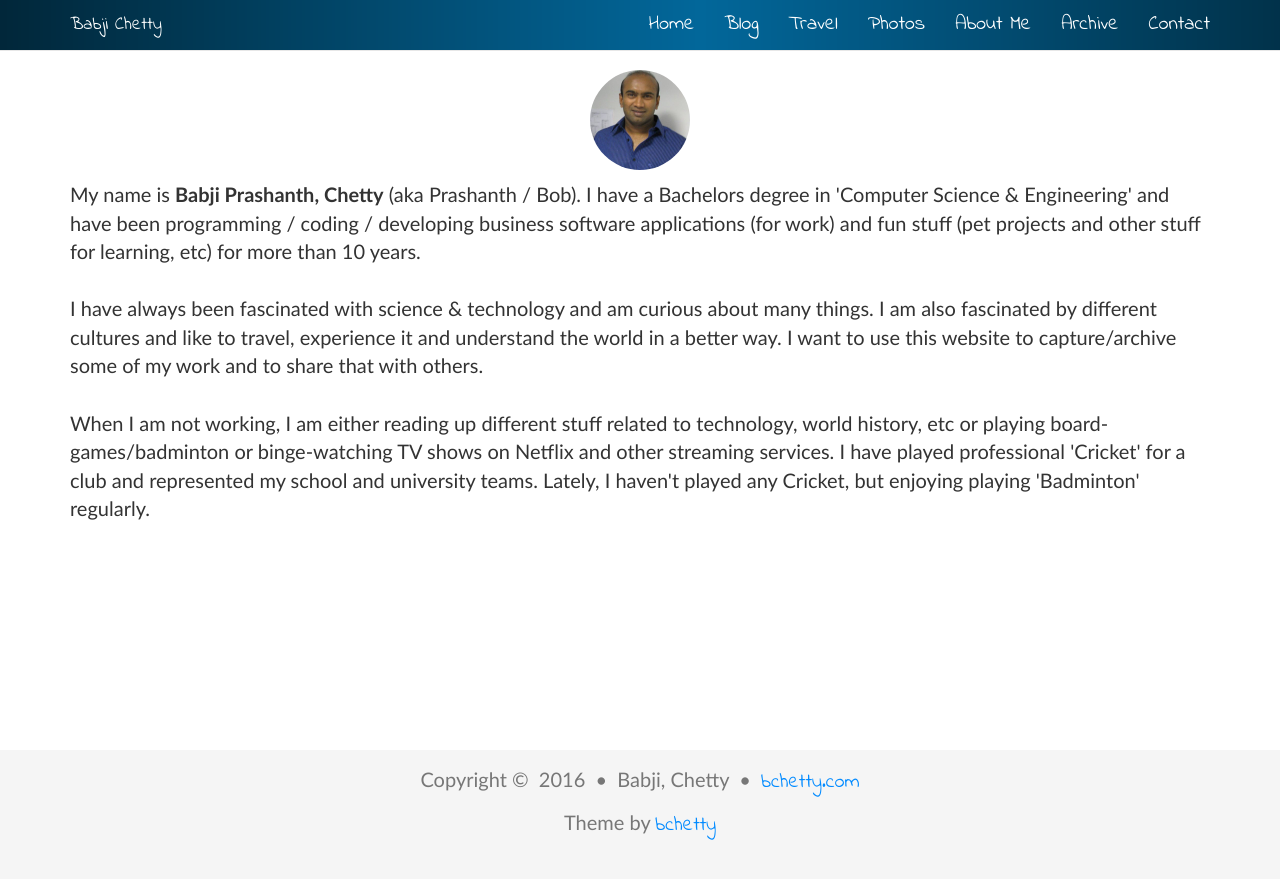
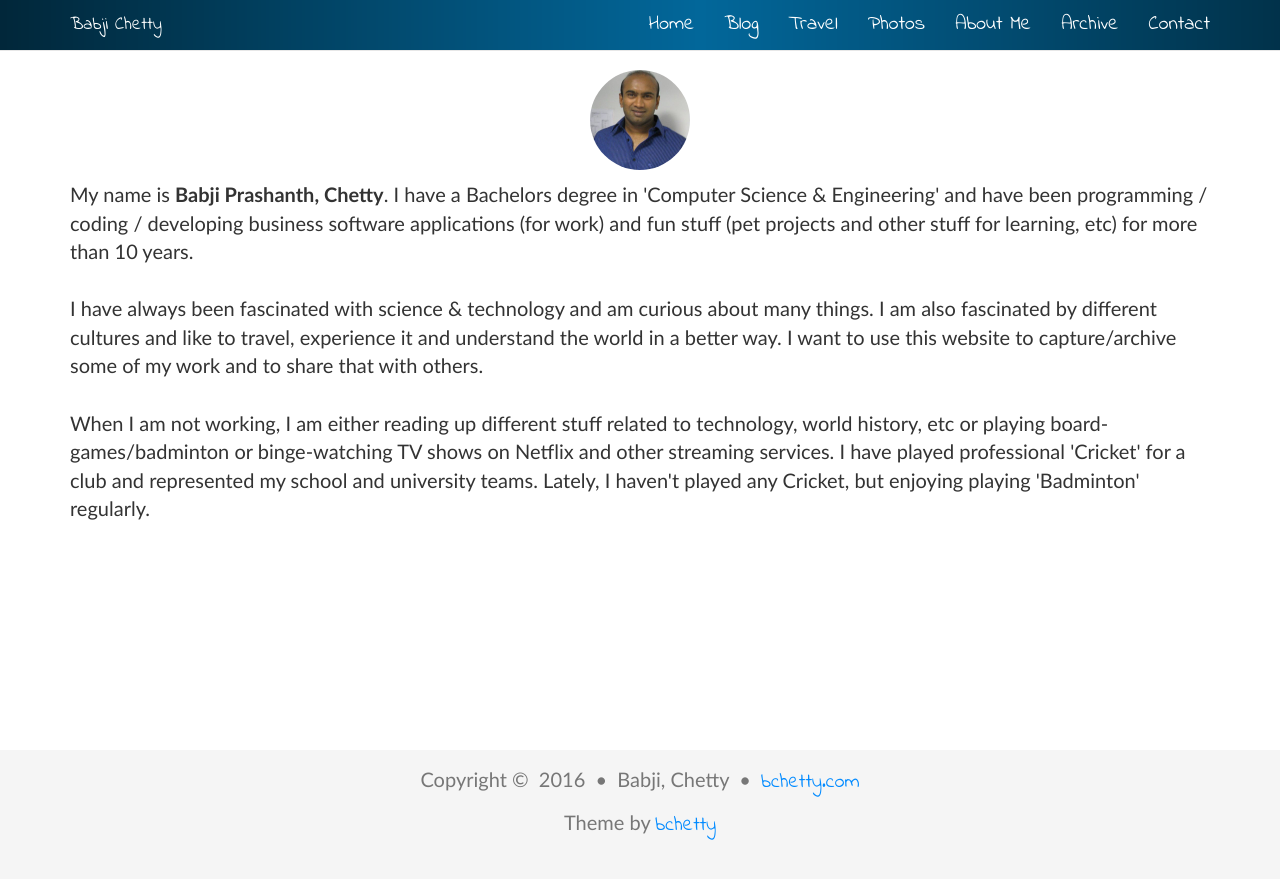
Before and after one commit to bchetty/bchetty.github.io, a Jekyll site: the page built from aboutme/index.md, in a window 1280 px wide. Shown: the top 879 px of the page. Built offline with Jekyll 4.4.1, drawn with Linux system fonts in a browser that asks for light colours; nearby versions of some CDN libraries.

Commit message:
about changes

```diff
--- a/aboutme/index.md
+++ b/aboutme/index.md
@@ -11,7 +11,7 @@ comments: false
 </div>
 
 <p style="margin-top: 10px;">
-My name is <b>Babji Prashanth, Chetty</b> (aka Prashanth / Bob). I have a Bachelors degree in 'Computer Science & Engineering' and
+My name is <b>Babji Prashanth, Chetty</b>. I have a Bachelors degree in 'Computer Science & Engineering' and
 have been programming / coding / developing business software applications (for work) and fun stuff (pet projects and other stuff
 for learning, etc) for more than 10 years.
 <br/><br/>
```
